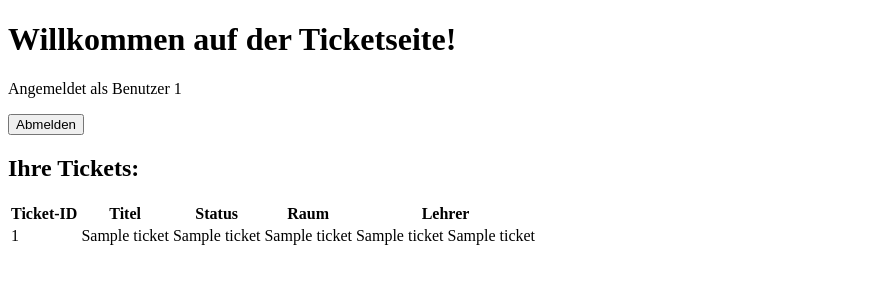
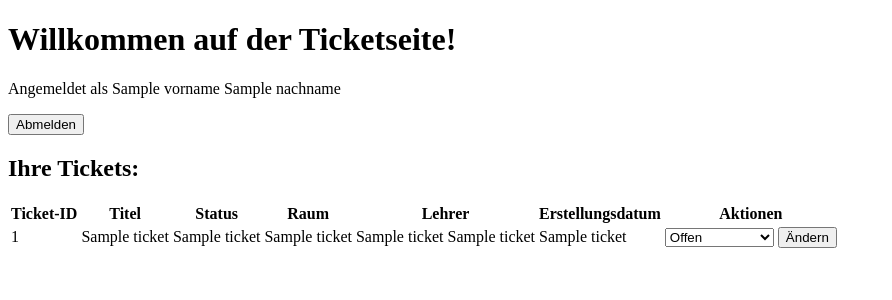
Before and after one commit to grid-software/ProjektarbeitMaserIvan, a Flask app: template templates/ticketseite.html in a window 1280 px wide. Shown: the top 300 px of the page, without its empty margins (0-892 px from the left). Run offline with Flask 3, Linux system fonts and the light colour scheme; tables that the repository leaves empty or names only in its code hold one stand-in row (values such as "Sample post"); the template is opened without the code that fills it: values that come from a table or form of the project are taken from there, most other values are stand-ins (such as "Sample title", 1, 10 or a date in 2020).

Commit message:
ticketstatus änderungen

```diff
--- a/app.py
+++ b/app.py
@@ -19,8 +19,7 @@ def get_db_connection():
     )
     return mydb
 
-@app.route('/', methods=['GET','POST'])
-@app.route('/')
+@app.route('/', methods=['GET', 'POST'])
 def index():
     if 'user_id' in session:
         # Benutzer ist angemeldet
@@ -28,21 +27,39 @@ def index():
         mydb = get_db_connection()
         cursor = mydb.cursor()
 
-        # Abrufen der Tickets für den angemeldeten Benutzer
-        cursor.execute("""
-            SELECT t.id, t.title, s.beschreibung as status, r.raum_code, u.vorname, u.nachname
-            FROM ticket t
-            JOIN `user` u ON t.user_id = u.id
-            JOIN status s ON t.status_id = s.id
-            JOIN raum r ON t.raum_id = r.id
-            WHERE t.user_id = %s
-        """, (user_id,))
-        tickets = cursor.fetchall()
-        tickets = cursor.fetchall()
+        # Benutzernamen abrufen
+        cursor.execute("SELECT vorname, nachname FROM `user` WHERE id = %s", (user_id,))
+        user_name = cursor.fetchone()
+        vorname = user_name[0]
+        nachname = user_name[1]
 
         # Überprüfen, ob der Benutzer eine Lehrkraft ist
         cursor.execute("SELECT rollen_id FROM `user` WHERE id = %s", (user_id,))
         rolle = cursor.fetchone()[0]
+
+        # Abrufen der Tickets für den angemeldeten Benutzer
+        if rolle == 1:  # 1 entspricht der Rolle "Lehrkraft"
+            cursor.execute("""
+                SELECT t.id, t.title, s.beschreibung as status, r.raum_code, u.vorname, u.nachname, t.erstellungsdatum
+                FROM ticket t
+                JOIN `user` u ON t.user_id = u.id
+                JOIN status s ON t.status_id = s.id
+                JOIN raum r ON t.raum_id = r.id
+                WHERE t.user_id = %s
+            """, (user_id,))
+            tickets = cursor.fetchall()
+
+        else:  # Raumbetreuer
+            cursor.execute("""
+                SELECT t.id, t.title, s.beschreibung as status, r.raum_code, u.vorname, u.nachname, t.erstellungsdatum
+                FROM ticket t
+                JOIN `user` u ON t.user_id = u.id
+                JOIN status s ON t.status_id = s.id
+                JOIN raum r ON t.raum_id = r.id
+                WHERE r.raumbetreuuer = %s  --  <-- Änderung: Filterung nach Raumbetreuer
+            """, (user_id,))
+            tickets = cursor.fetchall()
+
 
         if rolle == 1:  # 1 entspricht der Rolle "Lehrkraft"
             form = TicketForm()
@@ -62,13 +79,29 @@ def index():
                     if mydb.is_connected():
                         cursor.close()
                         mydb.close()
-            return render_template('ticketseite.html', user_id=user_id, tickets=tickets, form=form,rolle=rolle)
+            return render_template('ticketseite.html', user_id=user_id, tickets=tickets, form=form, rolle=rolle, vorname=vorname, nachname=nachname)
         else:
-            cursor.close()
-            mydb.close()
-            return render_template('ticketseite.html', user_id=user_id, tickets=tickets)
+            # Formular zur Statusänderung
+            if request.method == 'POST':
+                try:
+                    ticket_id = request.form['ticket_id']
+                    neuer_status = request.form['status']
+                    # Status in der Datenbank aktualisieren
+                    cursor.execute("UPDATE ticket SET status_id = %s WHERE id = %s", (neuer_status, ticket_id))
+                    mydb.commit()
+                    flash('Status erfolgreich aktualisiert!')
+                    return redirect(url_for('index'))  # Seite neu laden, um die Änderungen anzuzeigen
+                except mysql.connector.Error as err:
+                    print(f"Fehler beim Aktualisieren des Status: {err}")
+                    flash('Fehler beim Aktualisieren des Status.')
+                finally:
+                    if mydb.is_connected():
+                        cursor.close()
+                        mydb.close()
+
+            return render_template('ticketseite.html', user_id=user_id, tickets=tickets, rolle=rolle, vorname=vorname, nachname=nachname)
+
     else:
-
         return redirect((url_for('login')))
 
 
--- a/templates/ticketseite.html
+++ b/templates/ticketseite.html
@@ -7,7 +7,7 @@
   <h1>Willkommen auf der Ticketseite!</h1>
 
   {% if user_id %}
-    <p>Angemeldet als Benutzer {{ user_id }}</p>
+    <p>Angemeldet als {{ vorname }} {{ nachname }}</p>
     <a href="{{ url_for('logout') }}"><button>Abmelden</button></a>
 
     {% if rolle == 1 %}
@@ -39,6 +39,8 @@
           <th>Status</th>
           <th>Raum</th>
           <th>Lehrer</th>
+          <th>Erstellungsdatum</th>
+          <th>Aktionen</th>
         </tr>
       </thead>
       <tbody>
@@ -49,6 +51,18 @@
             <td>{{ ticket[2] }}</td>
             <td>{{ ticket[3] }}</td>
             <td>{{ ticket[4] }} {{ ticket[5] }}</td>
+            <td>{{ ticket[6] }}</td>
+            <td>
+              <form method="POST">
+                <input type="hidden" name="ticket_id" value="{{ ticket[0] }}">
+                <select name="status">
+                  <option value="1" {% if ticket[2] == 1 %}selected{% endif %}>Offen</option>
+                  <option value="3" {% if ticket[2] == 3 %}selected{% endif %}>In Bearbeitung</option>
+                  <option value="2" {% if ticket[2] == 2 %}selected{% endif %}>Fertig</option>
+                </select>
+                <input type="submit" value="Ändern">
+              </form>
+            </td>
           </tr>
         {% endfor %}
       </tbody>
```
Lines whose indentation alone changed are shown as unchanged.
